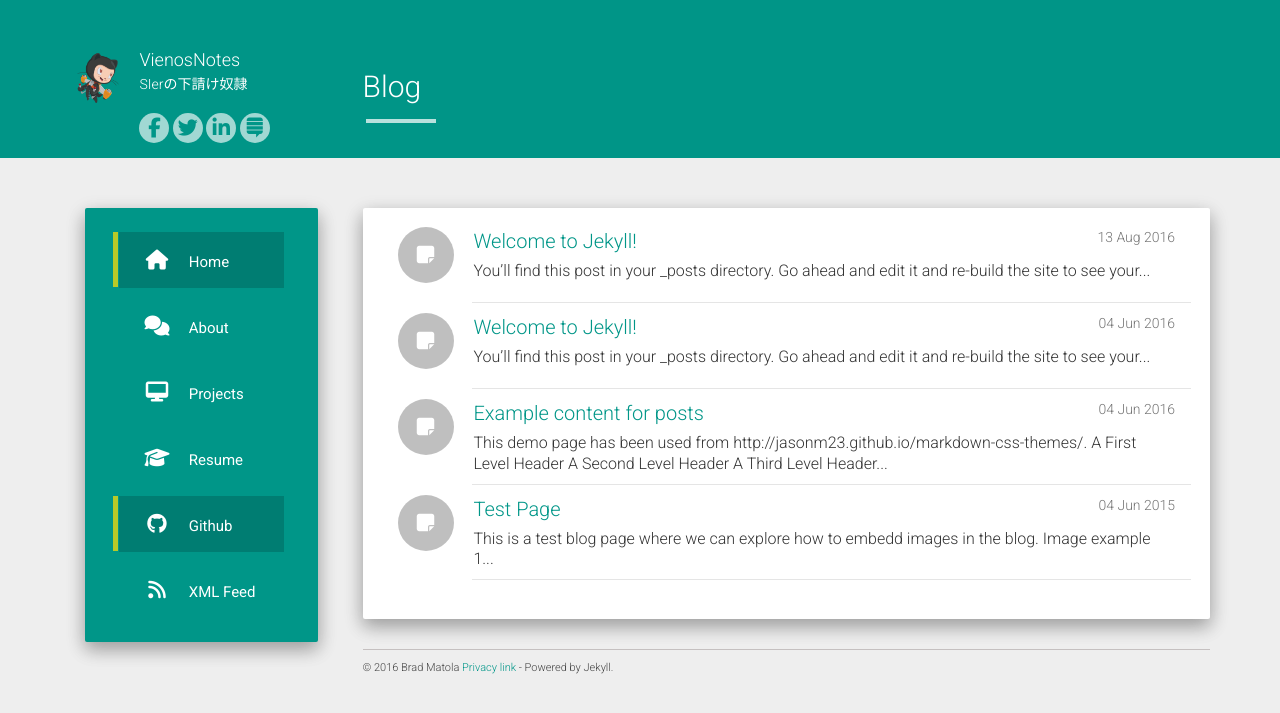
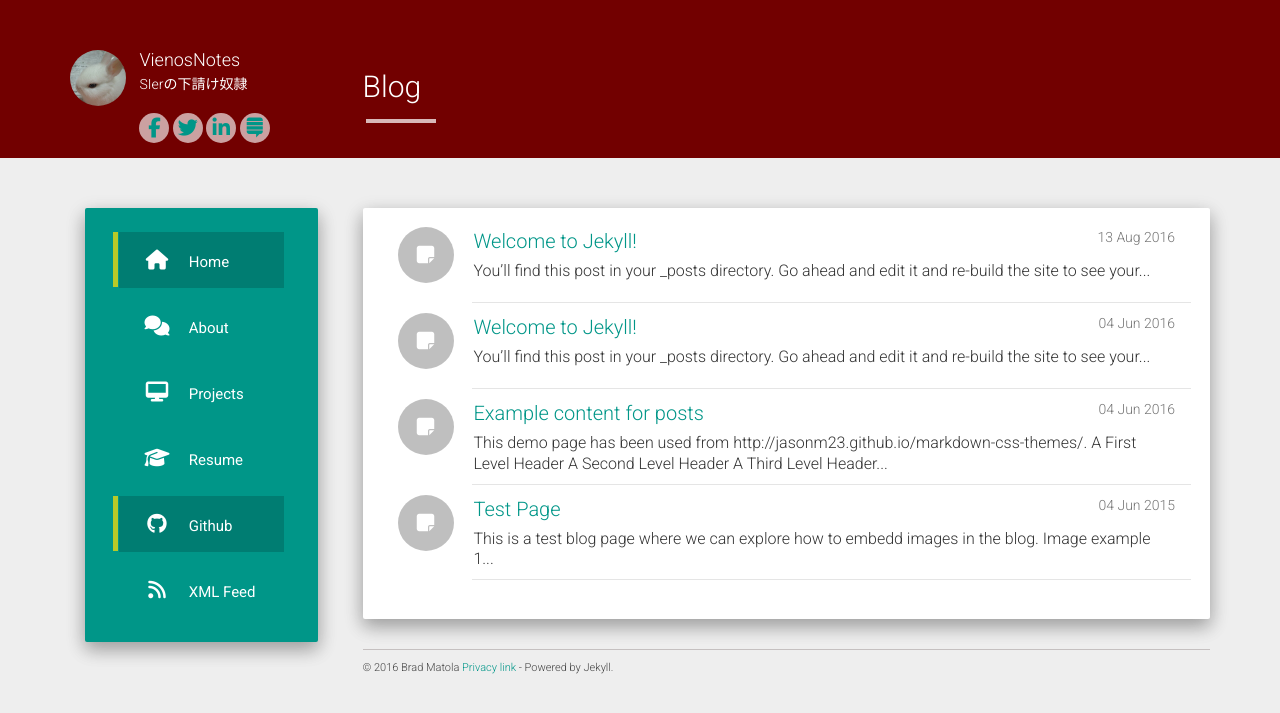
Before and after one commit to VienosNotes/vienosnotes.github.io, a Jekyll site: the page built from index.html, in a window 1280 px wide. Shown: the top 713 px of the page. Built offline with Jekyll 4.4.1, drawn with Linux system fonts in a browser that asks for light colours; nearby versions of some CDN libraries; the list of posts is cut into pages by our own code.

Commit message:
Change avatar

```diff
--- a/static/css/main.css
+++ b/static/css/main.css
@@ -1,6 +1,6 @@
 .main.outer{padding-top: 50px;}
 .header-panel.shadow-z-2 {
-    background-color: #009587;
+    background-color: #720000;
     padding: 50px 0 15px 0;
     width: 100%;
 }
```
Also changed, not shown: static/img/avatar.png.
